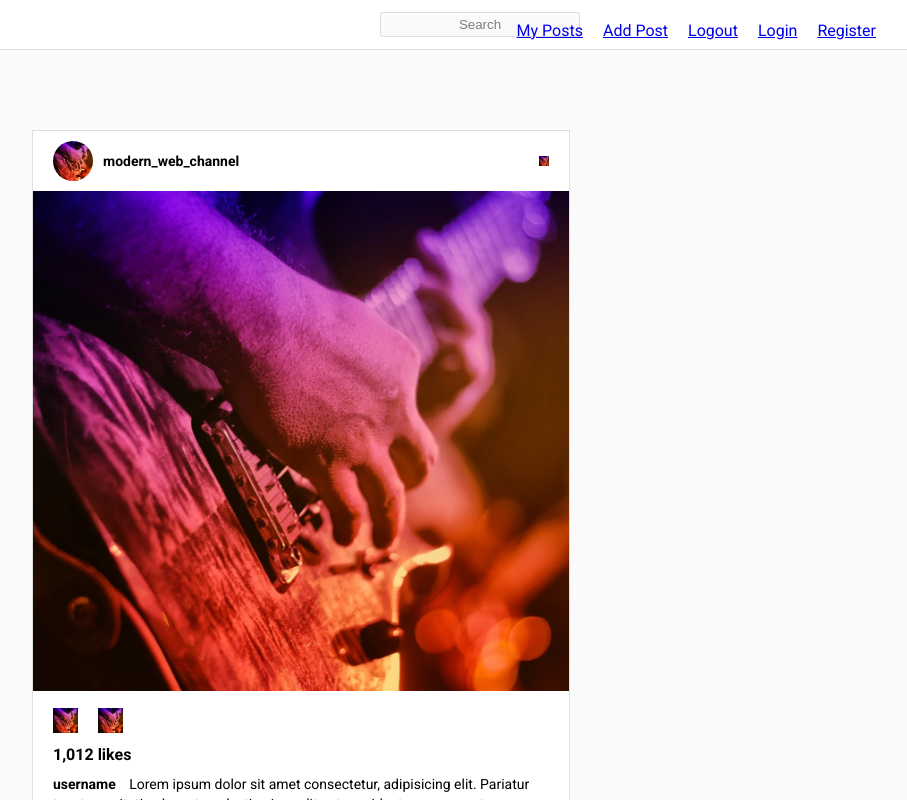
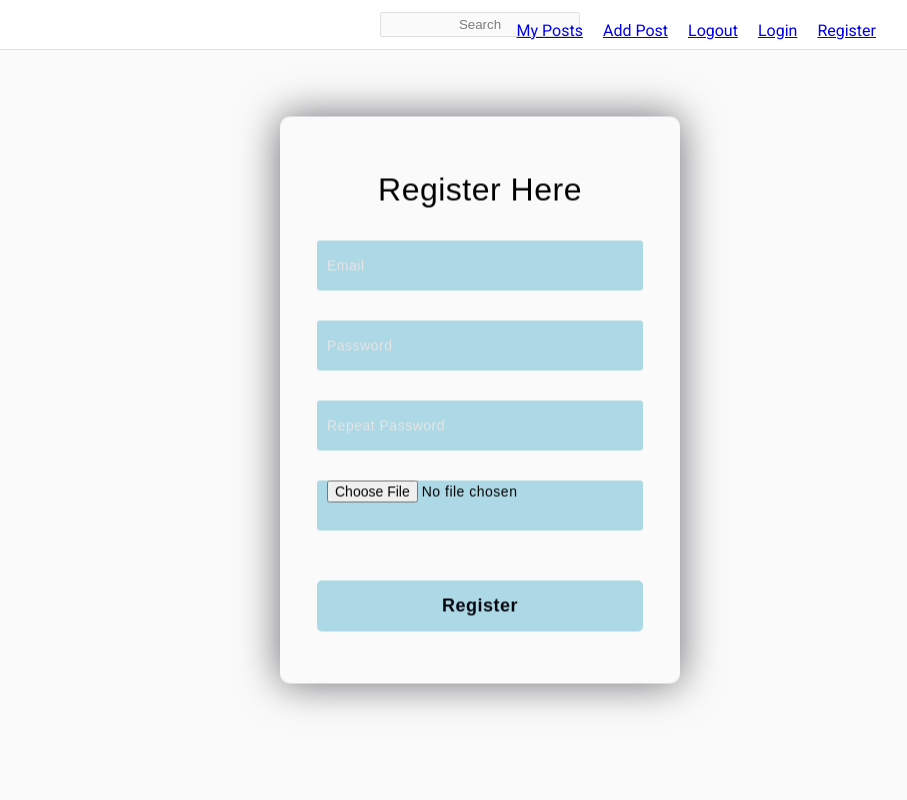
Before and after one commit to BorislavBenderov/social-media-app, a React (Create React App) app: page /register in a window 1280 px wide. Shown: the top 800 px of the page, without its empty margins (160-1067 px from the left). Built offline with nearby package versions, Linux system fonts and the light colour scheme.

Commit message:
Add Auth component jsx and css

```diff
--- a/src/App.js
+++ b/src/App.js
@@ -1,10 +1,13 @@
 import { Nav } from './components/nav/Nav';
 import { Posts } from './components/post/Posts';
+import { Login } from './components/auth/Login';
+import { Register } from './components/auth/Register';
+
 function App() {
   return (
     <div className="App">
      <Nav />
-     <Posts />
+     <Register />
     </div>
   );
 }
--- /dev/null
+++ b/src/components/auth/Login.js
@@ -0,0 +1,14 @@
+import './auth.css';
+
+export const Login = () => {
+    return (
+        <form className='auth'>
+            <h3>Login Here</h3>
+            <label htmlFor="email">Username</label>
+            <input type="text" placeholder="Email" id="email" name="email" />
+            <label htmlFor="password">Password</label>
+            <input type="password" placeholder="Password" id="password" name="password" />
+            <button type="submit">Log In</button>
+        </form>
+    );
+}
--- /dev/null
+++ b/src/components/auth/Register.js
@@ -0,0 +1,16 @@
+export const Register = () => {
+    return (
+        <form className='auth'>
+            <h3>Register Here</h3>
+            <label htmlFor="email"></label>
+            <input type="text" placeholder="Email" id="email" name="email" />
+            <label htmlFor="password"></label>
+            <input type="password" placeholder="Password" id="password" name="password" />
+            <label htmlFor="repeatPassword"></label>
+            <input type="password" placeholder="Repeat Password" id="repeatPassword" name="repeatPassword" />
+            <label htmlFor="imageUrl"></label>
+            <input type="file" placeholder="Choose a file" id="imageUrl" name="imageUrl"/>
+            <button type="submit">Register</button>
+        </form>
+    );
+}
--- /dev/null
+++ b/src/components/auth/auth.css
@@ -0,0 +1,63 @@
+.auth {
+    width: 400px;
+    position: absolute;
+    transform: translate(-50%, -50%);
+    top: 50%;
+    left: 50%;
+    border-radius: 10px;
+    backdrop-filter: blur(10px);
+    border: 2px solid rgba(255, 255, 255, 0.1);
+    box-shadow: 0 0 40px rgba(8, 7, 16, 0.6);
+    padding: 50px 35px;
+}
+
+form * {
+    font-family: 'Poppins', sans-serif;
+    letter-spacing: 0.5px;
+    outline: none;
+    border: none;
+}
+
+.auth h3 {
+    font-size: 32px;
+    font-weight: 500;
+    line-height: 42px;
+    text-align: center;
+}
+
+.auth label {
+    display: block;
+    margin-top: 30px;
+    font-size: 16px;
+    font-weight: 500;
+}
+
+.auth input,
+.auth textarea {
+    display: block;
+    height: 50px;
+    width: 100%;
+    background-color: lightblue;
+    border-radius: 3px;
+    padding: 0 10px;
+    margin-top: 8px;
+    font-size: 14px;
+    font-weight: 300;
+    resize: none;
+}
+
+::placeholder {
+    color: #e5e5e5;
+}
+
+.auth button {
+    margin-top: 50px;
+    width: 100%;
+    background-color: lightblue;
+    color: #080710;
+    padding: 15px 0;
+    font-size: 18px;
+    font-weight: 600;
+    border-radius: 5px;
+    cursor: pointer;
+}
--- a/src/components/nav/nav.css
+++ b/src/components/nav/nav.css
@@ -13,7 +13,6 @@
 body{
     width: 100%;
     background: #fafafa;
-    position: relative;
     font-family: 'roboto', sans-serif;
 }
 
```
